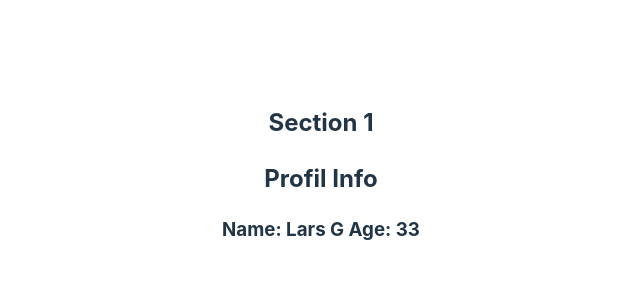
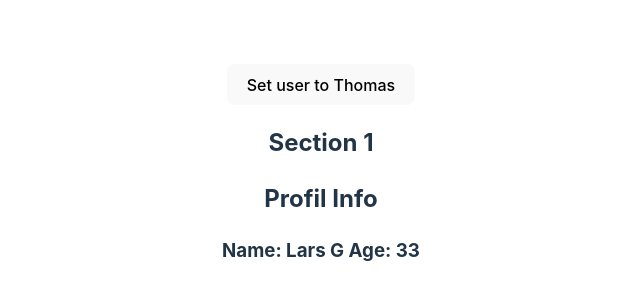
Before and after one commit to LarsGJobloop/module-d-2206-use-context, a React (Vite) app: page / in a window 1280 px wide. Shown: the part 226-526 px from the top of the page, without its empty margins (319-959 px from the left). Built offline with nearby package versions, Linux system fonts and the light colour scheme.

Commit message:
extract context to own file

```diff
--- a/src/App.jsx
+++ b/src/App.jsx
@@ -1,8 +1,10 @@
-import { useState, createContext, useContext } from 'react'
+import { useState } from 'react'
+import { userContext } from './contexts/userContext'
+
+import { Main } from './components/Main/Main'
+
 import './App.css'
 
-// First we have create a context object
-const userContext = createContext(null)
 
 export default function App() {
   const [user, setUser] = useState({
@@ -10,37 +12,18 @@ export default function App() {
     age: "33",
   })
 
+  function updateUserData() {
+    setUser({
+      name: "Thomas",
+      age: "37"
+    })
+  }
+
   return (
     // Provide the context to some part of our application
     <userContext.Provider value={user}>
+      <button onClick={updateUserData}>Set user to Thomas</button>
       <Main user={user} />
     </userContext.Provider>
   )
 }
-
-function Main(props) {
-  return (
-    <main>
-      <section>
-        <h2>Section 1</h2>
-      </section>
-
-      <section>
-        <ProfileInfo />
-      </section>
-    </main>
-  )
-}
-
-function ProfileInfo(props) {
-  // Extract the context information where we need it
-  const user = useContext(userContext)
-  console.log(user)
-
-  return (
-    <div>
-      <h2>Profil Info</h2>
-      <h3>Name: {user.name} Age: {user.age}</h3>
-    </div>
-  )
-}
--- /dev/null
+++ b/src/components/Main/Main.jsx
@@ -0,0 +1,15 @@
+import { ProfileInfo } from "../ProfileInfo/ProfileInfo"
+
+export function Main(props) {
+  return (
+    <main>
+      <section>
+        <h2>Section 1</h2>
+      </section>
+
+      <section>
+        <ProfileInfo />
+      </section>
+    </main>
+  )
+}
--- /dev/null
+++ b/src/components/ProfileInfo/ProfileInfo.jsx
@@ -0,0 +1,15 @@
+import { useContext } from "react"
+import { userContext } from "../../contexts/userContext"
+
+export function ProfileInfo(props) {
+  // Extract the context information where we need it
+  const user = useContext(userContext)
+  console.log(user)
+
+  return (
+    <div>
+      <h2>Profil Info</h2>
+      <h3>Name: {user.name} Age: {user.age}</h3>
+    </div>
+  )
+}
--- /dev/null
+++ b/src/contexts/userContext.js
@@ -0,0 +1,4 @@
+import { createContext } from "react"
+
+// First we have create a context object
+export const userContext = createContext(null)
```
